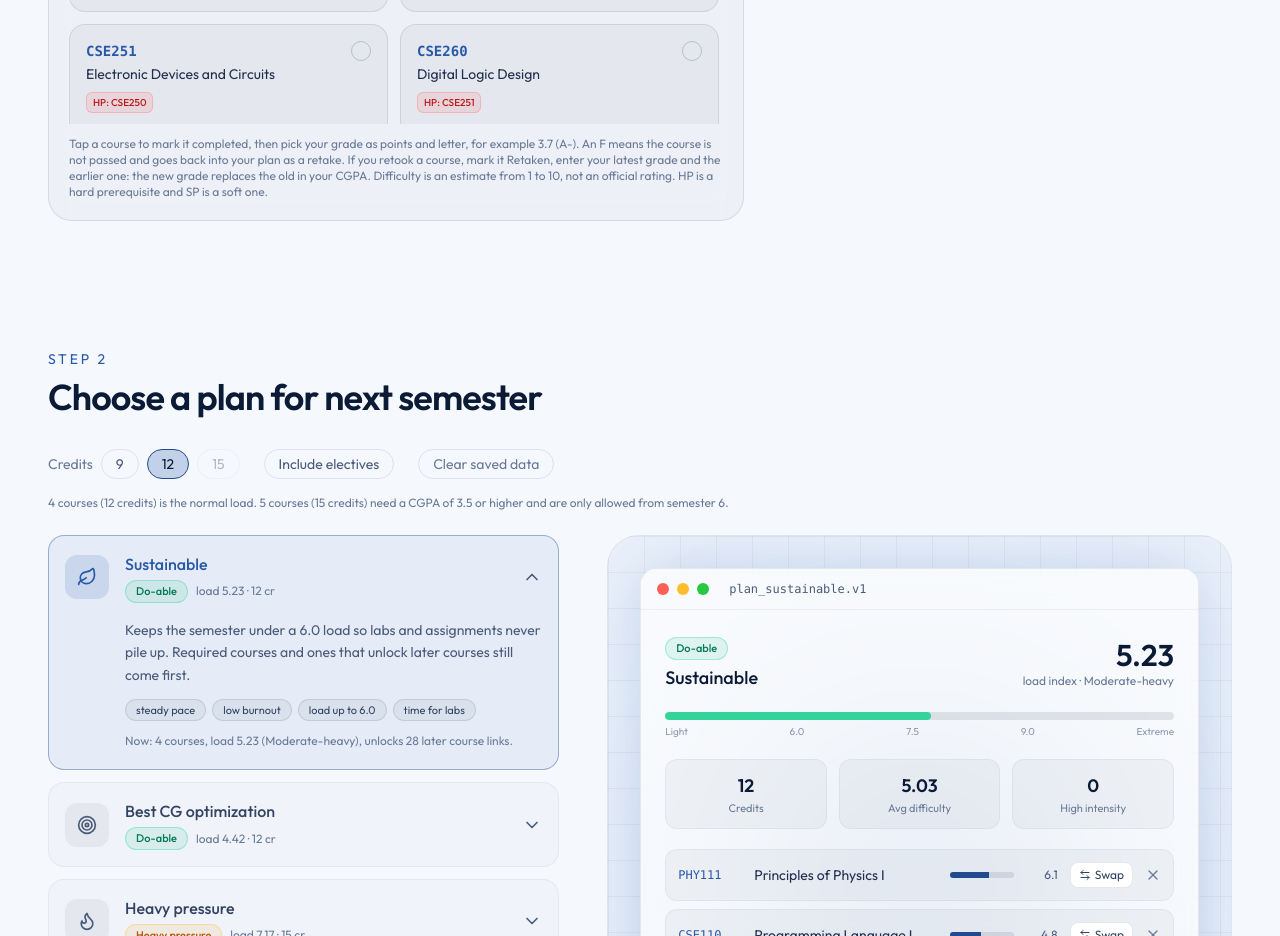
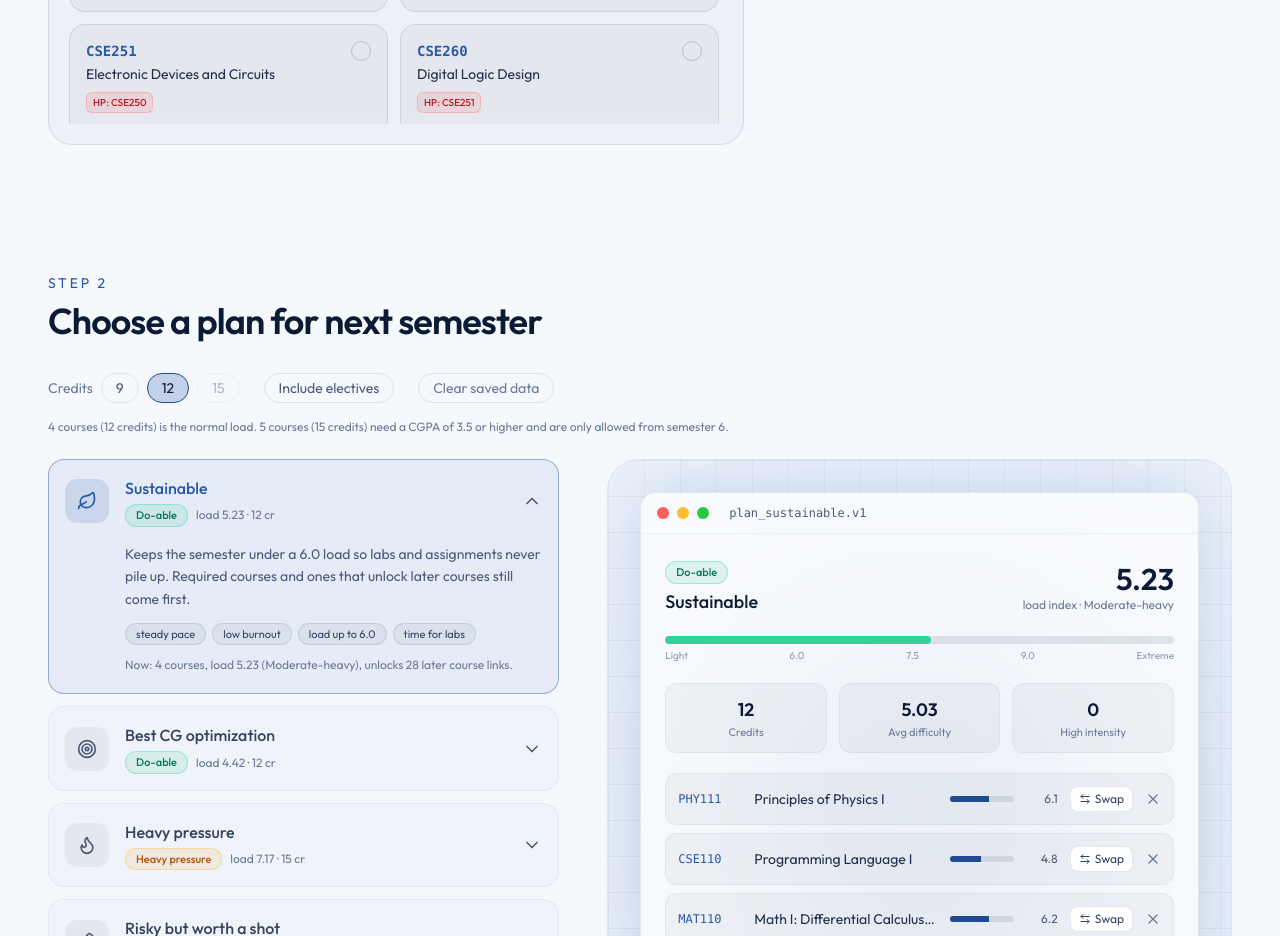
Before and after one commit to a-nayem/BRACU-CP, a Next.js app: page /planner in a window 1280 px wide. Shown: the part 1160-2096 px from the top of the page. Built offline with nearby package versions, Linux system fonts and the light colour scheme.

Commit message:
Remove course completion and grading instructions
Removed instructional text about course completion and grading.

```diff
--- a/components/planner/CoursePicker.js
+++ b/components/planner/CoursePicker.js
@@ -136,7 +136,6 @@ export default function CoursePicker({ state, patch }) {
           })}
           {!list.length && <li className="col-span-full p-4 text-center text-sm text-slate-500">No courses match.</li>}
         </ul>
-        <p className="mt-3 text-xs text-slate-500">Tap a course to mark it completed, then pick your grade as points and letter, for example 3.7 (A-). An F means the course is not passed and goes back into your plan as a retake. If you retook a course, mark it Retaken, enter your latest grade and the earlier one: the new grade replaces the old in your CGPA. Difficulty is an estimate from 1 to 10, not an official rating. HP is a hard prerequisite and SP is a soft one.</p>
       </div>
 
       <div className="min-w-0 space-y-4">
```
